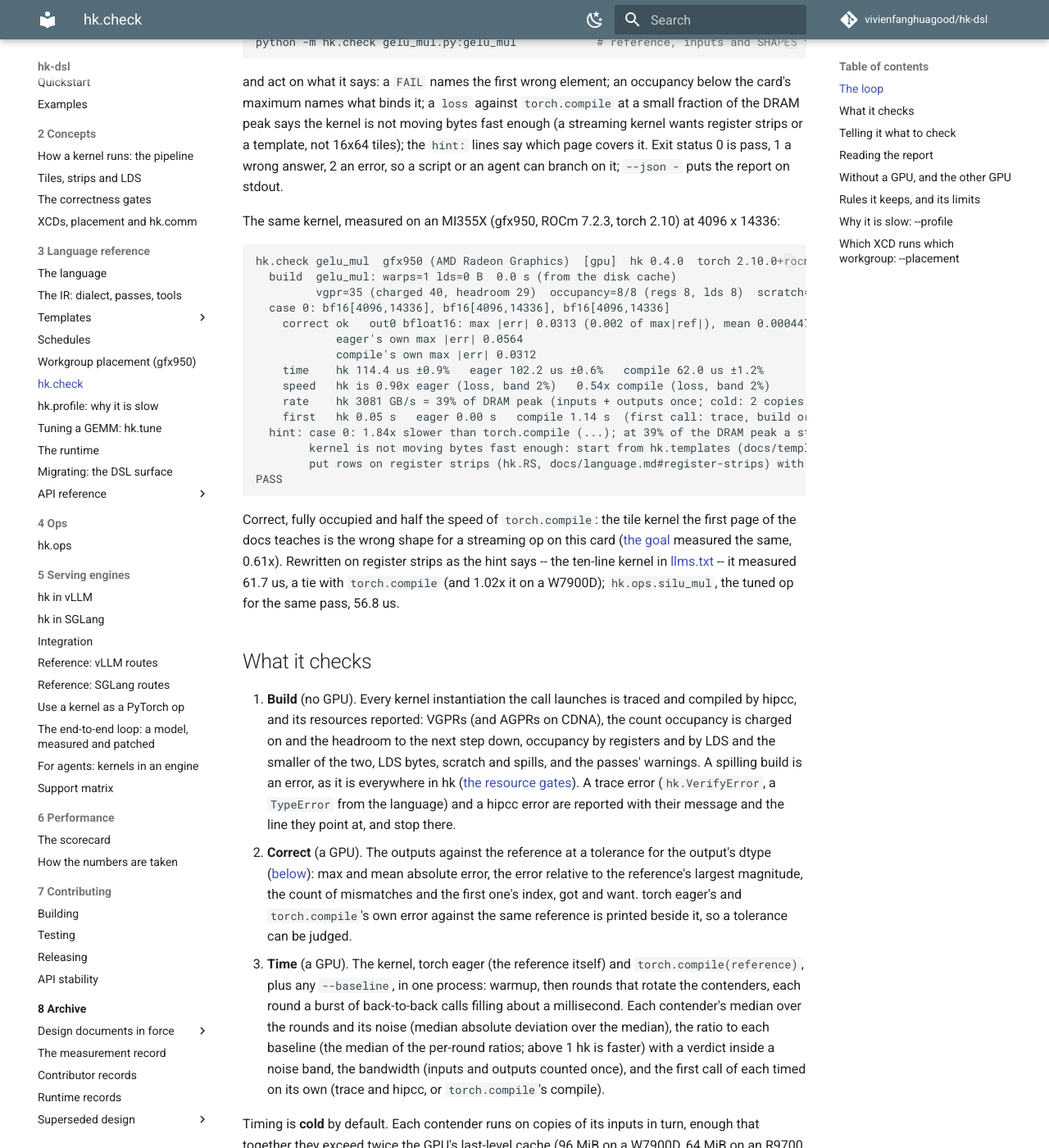
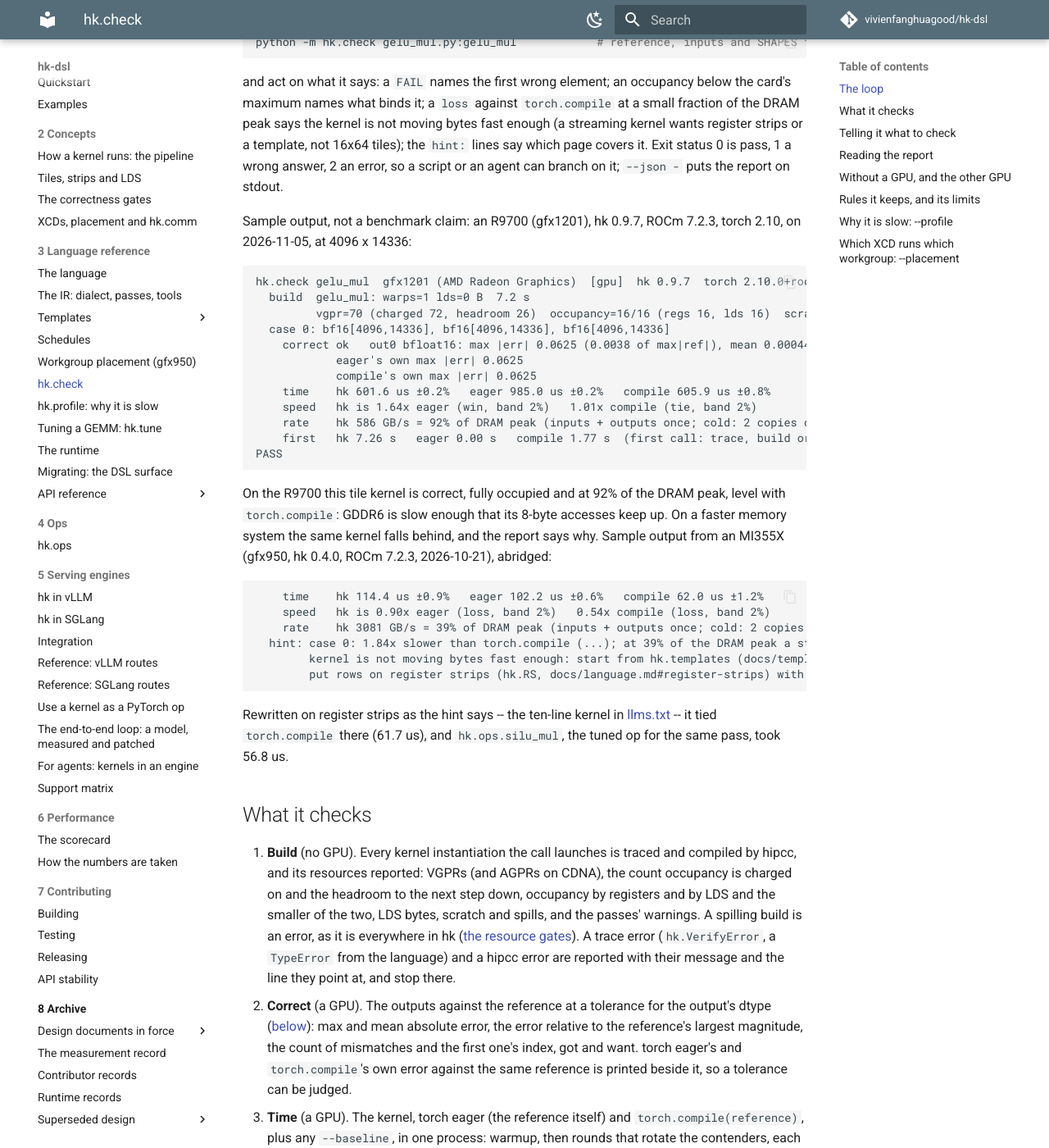
Before and after one commit to vivienfanghuagood/hk-dsl, an MkDocs documentation site: the page built from docs/check.md, in a window 1280 px wide and 1400 px high, scrolled down 1301 px. Shown: the whole window at 82% size. Built offline with MkDocs 1.6.1 and Material for MkDocs 9.7.7, drawn with Linux system fonts in a browser that asks for light colours; comment, search, counter and statistics services are not loaded; some of the changed text lies outside the part shown.

Commit message:
docs(check, profile): sample outputs from hk 0.9.7 on an R9700, every block labelled with GPU, hk version and date
Co-Authored-By: Claude <noreply@anthropic.com>

````diff
--- a/docs/check.md
+++ b/docs/check.md
@@ -68,34 +68,42 @@ template, not 16x64 tiles); the `hint:` lines say which page covers it.
 Exit status 0 is pass, 1 a wrong answer, 2 an error, so a script or an agent
 can branch on it; `--json -` puts the report on stdout.
 
-The same kernel, measured on an MI355X (gfx950, ROCm 7.2.3, torch 2.10) at
-4096 x 14336:
+Sample output, not a benchmark claim: an R9700 (gfx1201), hk 0.9.7, ROCm 7.2.3,
+torch 2.10, on 2026-11-05, at 4096 x 14336:
 
 ```text
-hk.check gelu_mul  gfx950 (AMD Radeon Graphics)  [gpu]  hk 0.4.0  torch 2.10.0+rocm7.2.3.git1a270074
-  build  gelu_mul: warps=1 lds=0 B  0.0 s (from the disk cache)
-         vgpr=35 (charged 40, headroom 29)  occupancy=8/8 (regs 8, lds 8)  scratch=0 spill=0
+hk.check gelu_mul  gfx1201 (AMD Radeon Graphics)  [gpu]  hk 0.9.7  torch 2.10.0+rocm7.2.3.git1a270074
+  build  gelu_mul: warps=1 lds=0 B  7.2 s
+         vgpr=70 (charged 72, headroom 26)  occupancy=16/16 (regs 16, lds 16)  scratch=0 spill=0
   case 0: bf16[4096,14336], bf16[4096,14336], bf16[4096,14336]
-    correct ok   out0 bfloat16: max |err| 0.0313 (0.002 of max|ref|), mean 0.000447; allowed 0.0155 + 0.016*|ref|
-            eager's own max |err| 0.0564
-            compile's own max |err| 0.0312
+    correct ok   out0 bfloat16: max |err| 0.0625 (0.0038 of max|ref|), mean 0.000447; allowed 0.0163 + 0.016*|ref|
+            eager's own max |err| 0.0625
+            compile's own max |err| 0.0625
+    time    hk 601.6 us ±0.2%   eager 985.0 us ±0.2%   compile 605.9 us ±0.8%
+    speed   hk is 1.64x eager (win, band 2%)   1.01x compile (tie, band 2%)
+    rate    hk 586 GB/s = 92% of DRAM peak (inputs + outputs once; cold: 2 copies of the inputs, rotated past the cache)
+    first   hk 7.26 s   eager 0.00 s   compile 1.77 s  (first call: trace, build or cache load, launch)
+PASS
+```
+
+On the R9700 this tile kernel is correct, fully occupied and at 92% of the
+DRAM peak, level with `torch.compile`: GDDR6 is slow enough that its 8-byte
+accesses keep up. On a faster memory system the same kernel falls behind,
+and the report says why. Sample output from an MI355X (gfx950, hk 0.4.0,
+ROCm 7.2.3, 2026-10-21), abridged:
+
+```text
     time    hk 114.4 us ±0.9%   eager 102.2 us ±0.6%   compile 62.0 us ±1.2%
     speed   hk is 0.90x eager (loss, band 2%)   0.54x compile (loss, band 2%)
     rate    hk 3081 GB/s = 39% of DRAM peak (inputs + outputs once; cold: 2 copies of the inputs, rotated past the cache)
-    first   hk 0.05 s   eager 0.00 s   compile 1.14 s  (first call: trace, build or cache load, launch)
   hint: case 0: 1.84x slower than torch.compile (...); at 39% of the DRAM peak a streaming
         kernel is not moving bytes fast enough: start from hk.templates (docs/templates/), or
         put rows on register strips (hk.RS, docs/language.md#register-strips) with 16-byte runs
-PASS
 ```
 
-Correct, fully occupied and half the speed of `torch.compile`: the tile
-kernel the first page of the docs teaches is the wrong shape for a streaming
-op on this card ([the goal](archive/design/dx-goal.md) measured the same, 0.61x).
 Rewritten on register strips as the hint says -- the ten-line kernel in
-[llms.txt](../llms.txt) -- it measured 61.7 us, a tie with `torch.compile`
-(and 1.02x it on a W7900D); `hk.ops.silu_mul`, the tuned op for the same
-pass, 56.8 us.
+[llms.txt](../llms.txt) -- it tied `torch.compile` there (61.7 us), and
+`hk.ops.silu_mul`, the tuned op for the same pass, took 56.8 us.
 
 ## What it checks
 
@@ -198,49 +206,50 @@ combination) builds, checks and times a raw kernel at each value beside the
 default, as `hk[CW=1024]`, and names the fastest (`best`). A value that does
 not build -- a strip width that is not whole chunks on this arch, a tile
 that spills -- is a note, not an error; a wrong one is reported and not
-timed. On an MI355X, llms.txt's strip kernel at 4096x14336: `CW=512` 61.3
+timed. On an MI355X (hk 0.4.0, 2026-10-21), llms.txt's strip kernel at 4096x14336: `CW=512` 61.3
 us, 1024 64.6, 2048 72.0 (`CW=256` is not a whole 64-lane chunk there).
 
 ## Reading the report
 
-`--json` writes (abridged; this is the run above):
+`--json` writes (abridged; the R9700 run above, sample output):
 
 ```json
 {
- "schema": 1, "name": "gelu_mul", "status": "pass", "arch": "gfx950", "mode": "gpu",
+ "schema": 1, "name": "gelu_mul", "status": "pass", "arch": "gfx1201", "mode": "gpu",
  "device": "AMD Radeon Graphics",
- "versions": {"python": "3.12.3", "hk": "0.4.0", "torch": "2.10.0+rocm7.2.3.git1a270074",
-              "hip": "7.2.53211", "triton": "3.6.0+rocm7.2.3.git4ed88892"},
- "builds": [{"kernel": "gelu_mul", "consts": {}, "arch": "gfx950", "warps": 1, "threads": 64,
-             "lds_bytes": 0, "warnings": [], "build_s": 0.045, "cached": true,
-             "source": ".../hk-cache/f43225c4.../kernel.cpp",
-             "instantiations": [{"name": "gelu_mul_kernel(globals)", "vgpr": 35, "agpr": 0,
-                                 "sgpr": 27, "vgpr_charged": 40, "vgpr_headroom": 29, "lds": 0,
-                                 "scratch": 0, "spill": 0, "occupancy_by_regs": 8,
-                                 "occupancy_by_lds": 8, "occupancy": 8,
-                                 "max_waves_per_simd": 8}]}],
+ "versions": {"python": "3.12.3", "hk": "0.9.7", "hk_src": "baec00a67790",
+              "torch": "2.10.0+rocm7.2.3.git1a270074", "hip": "7.2.53211",
+              "triton": "3.6.0+rocm7.2.3.git4ed88892"},
+ "builds": [{"kernel": "gelu_mul", "consts": {}, "arch": "gfx1201", "warps": 1, "threads": 32,
+             "lds_bytes": 0, "warnings": [], "trace_s": 0.0, "build_s": 7.233, "cached": false,
+             "source": ".../hk-cache/379e5e51.../kernel.cpp",
+             "instantiations": [{"name": "gelu_mul_kernel(globals)", "vgpr": 70, "agpr": 0,
+                                 "sgpr": 15, "vgpr_charged": 72, "vgpr_headroom": 26, "lds": 0,
+                                 "scratch": 0, "spill": 0, "occupancy_by_regs": 16,
+                                 "occupancy_by_lds": 16, "occupancy": 16,
+                                 "max_waves_per_simd": 16}]}],
  "cases": [{"case": 0, "inputs": "bf16[4096,14336], bf16[4096,14336], bf16[4096,14336]",
-            "first_call_s": {"hk": 0.0515, "eager": 0.0002, "compile": 1.1398},
+            "first_call_s": {"hk": 7.256, "eager": 0.0019, "compile": 1.7658},
             "correct": {"ok": true,
                         "outputs": [{"dtype": "bfloat16", "shape": [4096, 14336],
                                      "numel": 58720256, "ok": true, "rtol": 0.016,
-                                     "atol": 0.01547, "scale": 15.47, "max_abs": 0.03125,
-                                     "mean_abs": 0.000447, "max_rel": 0.00202,
+                                     "atol": 0.01631, "scale": 16.31, "max_abs": 0.06248,
+                                     "mean_abs": 0.000447, "max_rel": 0.00383,
                                      "mismatches": 0, "nan": 0}],
-                        "baselines": {"eager": {"max_abs": 0.0564, "ok": true},
-                                      "compile": {"max_abs": 0.0312, "ok": true}}},
-            "time": {"rounds": 15, "calls_per_round": {"hk": 9, "eager": 10, "compile": 13},
-                     "bytes": 352321536, "flops": null,
-                     "ms": {"hk": {"median": 0.11436, "min": 0.11286, "noise": 0.0089,
-                                   "gb_s": 3080.7},
-                            "eager": {"median": 0.10215, "min": 0.10135, "noise": 0.0055,
-                                      "gb_s": 3449.0},
-                            "compile": {"median": 0.06196, "min": 0.06111, "noise": 0.012,
-                                        "gb_s": 5686.0}},
-                     "vs": {"eager": {"x": 0.8954, "band": 0.02, "verdict": "loss"},
-                            "compile": {"x": 0.544, "band": 0.0209, "verdict": "loss"}},
-                     "of_dram_peak": 0.385}}],
- "errors": [], "notes": [], "hints": ["case 0: 1.84x slower than torch.compile ..."]
+                        "baselines": {"eager": {"max_abs": 0.06248, "ok": true},
+                                      "compile": {"max_abs": 0.06248, "ok": true}}},
+            "time": {"rounds": 15, "calls_per_round": {"hk": 2, "eager": 2, "compile": 2},
+                     "bytes": 352321536, "flops": null, "cache": "cold", "copies": 2,
+                     "ms": {"hk": {"median": 0.60162, "min": 0.59938, "noise": 0.0023,
+                                   "gb_s": 585.6},
+                            "eager": {"median": 0.98505, "min": 0.97817, "noise": 0.0021,
+                                      "gb_s": 357.7},
+                            "compile": {"median": 0.60587, "min": 0.59814, "noise": 0.0075,
+                                        "gb_s": 581.5}},
+                     "vs": {"eager": {"x": 1.635, "band": 0.02, "verdict": "win"},
+                            "compile": {"x": 1.0058, "band": 0.02, "verdict": "tie"}},
+                     "of_dram_peak": 0.915}}],
+ "errors": [], "notes": [], "hints": []
 }
 ```
 
````
Also changed, not shown: docs/profile.md (+35 -2 lines).
